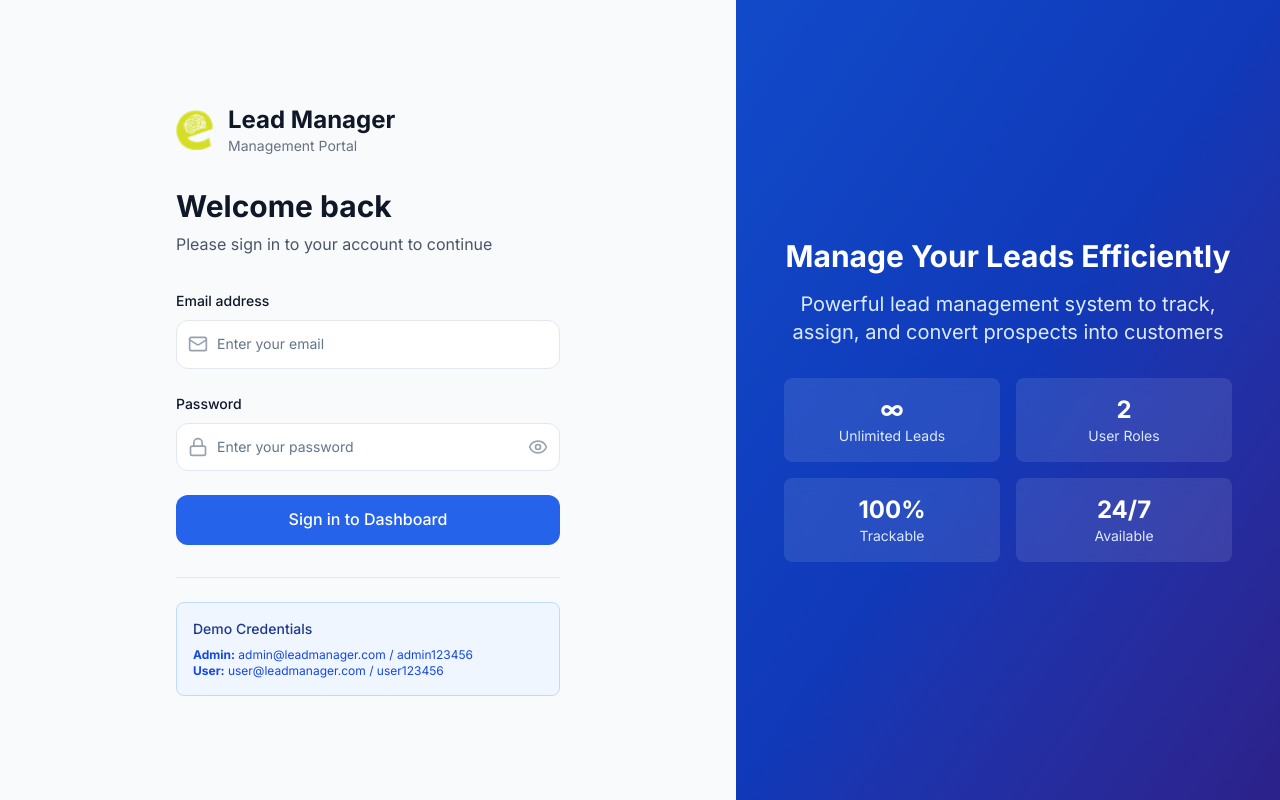
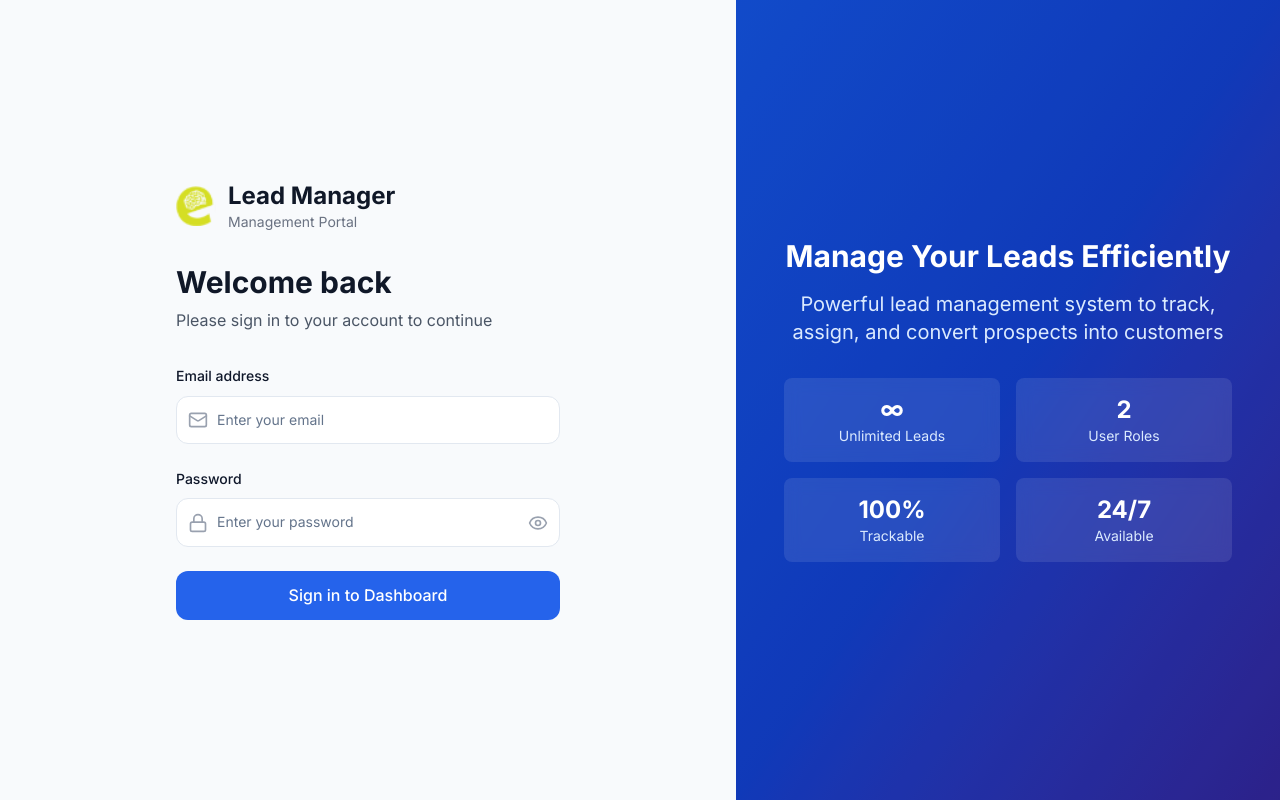
Before and after one commit to harshit-ig/lead_management, a React (Vite) app in the folder frontend/: page /login in a window 1280 px wide. Built offline with nearby package versions, Linux system fonts and the light colour scheme; no server answers.

Commit message:
removed demo credientials

```diff
--- a/frontend/src/components/Login.tsx
+++ b/frontend/src/components/Login.tsx
@@ -143,18 +143,6 @@ const Login: React.FC = () => {
                 </button>
               </div>
             </form>
-
-            <div className="mt-8 pt-6 border-t border-gray-200">
-              <div className="bg-blue-50 border border-blue-200 rounded-lg p-4">
-                <h4 className="text-sm font-medium text-blue-900 mb-2">Demo Credentials</h4>
-                <div className="text-xs text-blue-700 space-y-1">
-                  <div>
-                    <p><strong>Admin:</strong> admin@leadmanager.com / admin123456</p>
-                    <p><strong>User:</strong> user@leadmanager.com / user123456</p>
-                  </div>
-                </div>
-              </div>
-            </div>
           </div>
         </div>
       </div>
```
